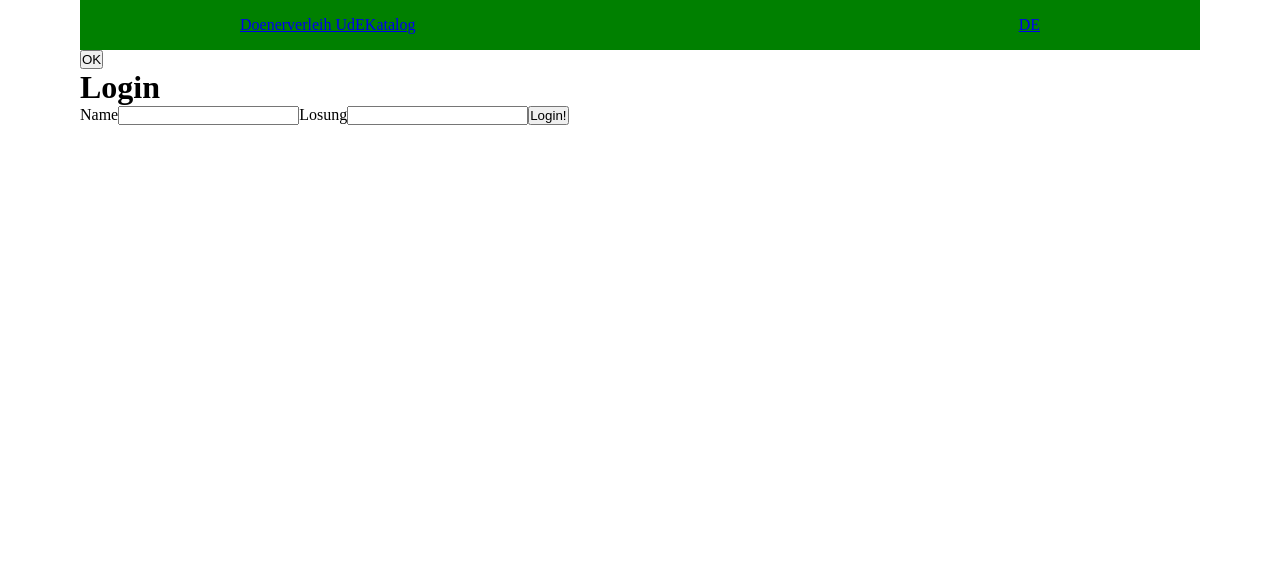
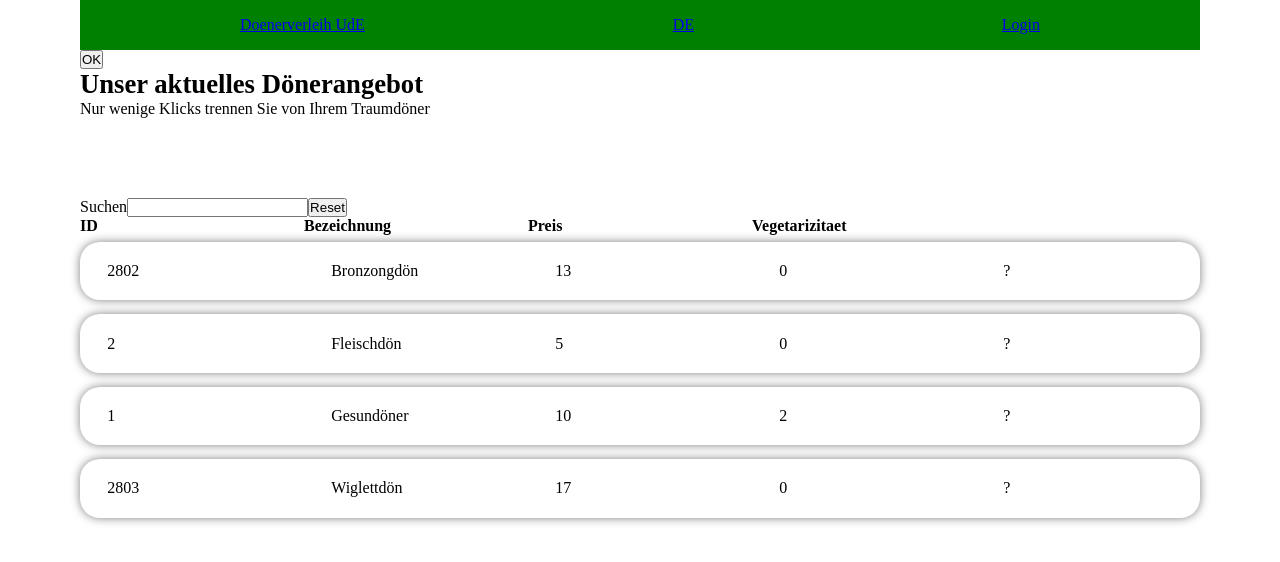
Before and after one commit to Verenotron/DerDigitaleD-nerverleih, a Vue app in the folder frontend/: page /doenerliste in a window 1280 px wide. Shown: the top 562 px of the page. Built offline with nearby package versions, Linux system fonts and the light colour scheme; the HTML template or start-up script is replaced by a standard one.

Commit message:
FEAT: Log in routed zur doenerListe

```diff
--- a/frontend/src/App.vue
+++ b/frontend/src/App.vue
@@ -3,6 +3,9 @@ import { ref } from 'vue';
 import './assets/main.css';
 import DoenerListe from '@/views/DoenerListView.vue'
 import LoginView from "@/views/LoginView.vue"
+
+import { useLogin } from '@/stores/loginstore';
+const { loginstate } = useLogin();
 
 // const info = ref("");
 
@@ -15,6 +18,7 @@ import LoginView from "@/views/LoginView.vue"
 // }
 
 import { useInfo } from '@/composables/useInfo';
+import { RouterView } from 'vue-router';
 const { setzeInfo, loescheInfo, info} = useInfo();
 
 </script>
@@ -39,10 +43,13 @@ const { setzeInfo, loescheInfo, info} = useInfo();
     <div class="header--container">
       <div class="header--content">
         <a href="#">Doenerverleih UdE</a>
-        <a href="#">Katalog</a>
+        <a v-if="loginstate.loggedin"  href="/doenerliste">Katalog</a>
       </div>
       <div>
         <a href="#">DE</a>
+      </div>
+      <div>
+        <a href="/login">Login</a>
       </div>
     </div>
   </header>
@@ -66,8 +73,9 @@ const { setzeInfo, loescheInfo, info} = useInfo();
   </div>
 
   <div>
-    <LoginView/>
+    <!-- <LoginView/> -->
     <!-- <DoenerListe/> -->
+     <RouterView/>
   </div>
 
 </template>
--- a/frontend/src/router/index.ts
+++ b/frontend/src/router/index.ts
@@ -1,13 +1,24 @@
+import DoenerListView from '@/views/DoenerListView.vue'
+import LoginView from '@/views/LoginView.vue'
 import { createRouter, createWebHistory } from 'vue-router'
 
 const router = createRouter({
   history: createWebHistory(import.meta.env.BASE_URL),
   routes: [
-    // {
-    //   path: '/',
-    //   name: 'home',
-    //   component: HomeView,
-    // },
+    {
+      path: "/",
+      redirect: "/doenerliste"
+    },
+    {
+      path: '/login',
+      name: 'home',
+      component: LoginView,
+    },
+    {
+      path: '/doenerliste',
+      name: 'doenerListe',
+      component: DoenerListView
+    }
     // {
     //   path: '/about',
     //   name: 'about',
--- a/frontend/src/views/LoginView.vue
+++ b/frontend/src/views/LoginView.vue
@@ -6,6 +6,8 @@ import { useInfo } from '@/composables/useInfo';
 const { setzeInfo } = useInfo();
 
 import { ref } from 'vue';
+import { useRouter } from 'vue-router';
+const router = useRouter();
 const username = ref("");
 const losung = ref("");
 
@@ -13,7 +15,7 @@ function loginFunction(){
     if(losung && username){
         login(username.value, losung.value);
         if(loginstate.loggedin == true){
-           // router.push('/doenerliste');
+           router.push('/doenerliste');
            setzeInfo("Hat wohl geklappt!! :D");
         }else{
             setzeInfo("Bitte Usernamen und Losung korrekt eingeben");
```
